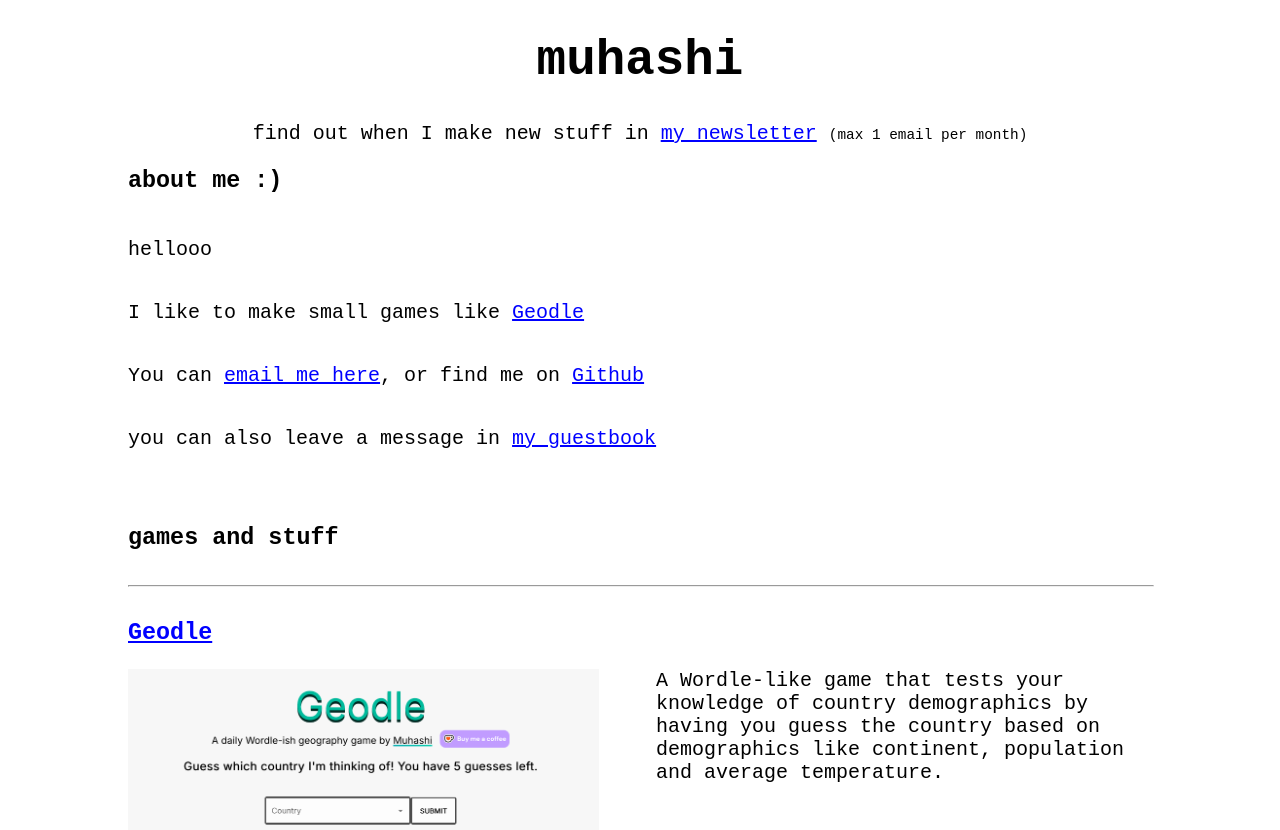
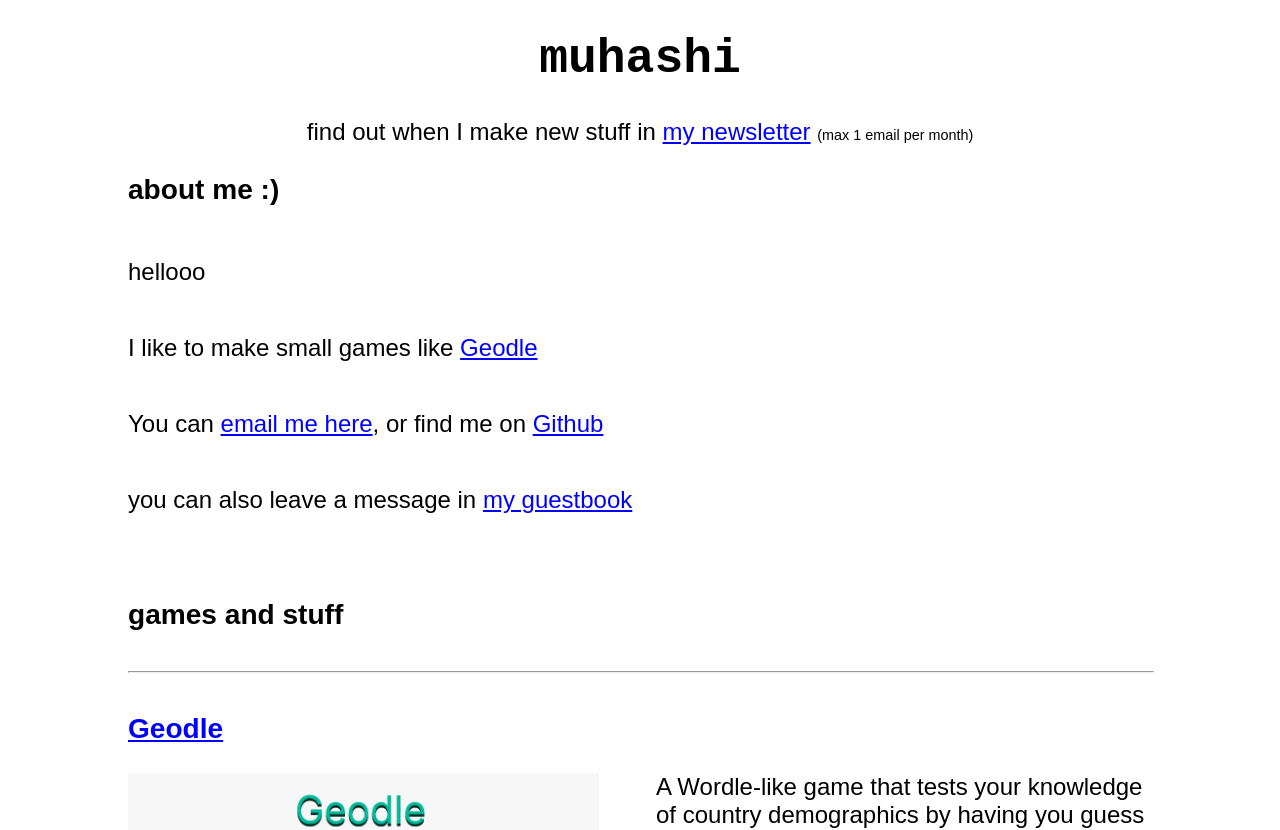
Before and after one commit to muhashi/muhashi.github.io, a SvelteKit app: page / in a window 1280 px wide. Shown: the top 830 px of the page. Built offline with nearby package versions, Linux system fonts and the light colour scheme.

Commit message:
Update font

```diff
--- a/src/app.html
+++ b/src/app.html
@@ -6,7 +6,8 @@
     <meta name="viewport" content="width=device-width" />
     <style>
       body {
-        font-family: monospace;
+        font-family: sans-serif, system-ui, -apple-system, Segoe UI, Roboto, Ubuntu, Cantarell, Noto Sans;
+        font-weight: 100;
         margin: 0 0 5rem 0;
         font-size: x-large;
         width: 100vw;
--- a/src/routes/+page.svelte
+++ b/src/routes/+page.svelte
@@ -8,6 +8,11 @@
   <Header />
   <About />
   <Projects />
+  <footer>
+    <p id="footer-text">
+      What are you looking down here for 🤔 What are you trying to find?
+    </p>
+  </footer>
 </div>
 
 <style>
@@ -18,4 +23,9 @@
     align-items: center;
     width: 100%;
   }
+
+  #footer-text {
+    font-size: medium;
+    color: gray;
+  }
 </style>
```
